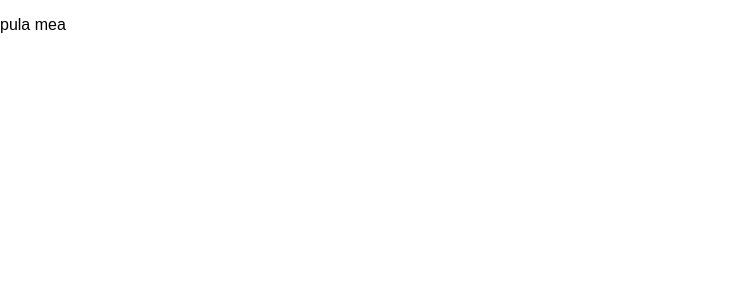
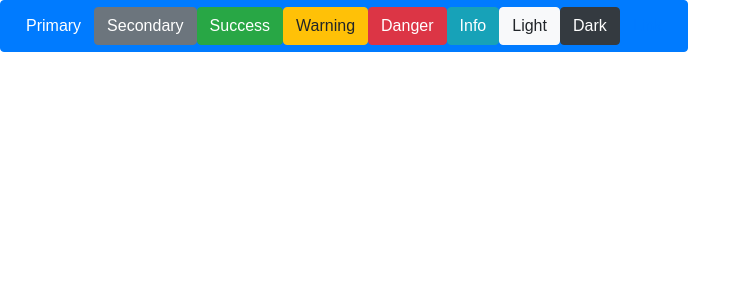
Before and after one commit to dorel-team/overview, a React (Create React App) app: page / in a window 1280 px wide. Shown: the top 300 px of the page, without its empty margins (0-751 px from the left). Built offline with nearby package versions, Linux system fonts and the light colour scheme.

Commit message:
Add buttons

```diff
--- a/package.json
+++ b/package.json
@@ -4,6 +4,7 @@
   "private": true,
   "dependencies": {
     "bootstrap": "^4.4.1",
+    "flow-bin": "^0.118.0",
     "react": "^16.12.0",
     "react-bootstrap": "^1.0.0-beta.16",
     "react-dom": "^16.12.0",
--- a/public/index.html
+++ b/public/index.html
@@ -1,9 +1,12 @@
 <!doctype html>
 <html lang="en">
+
 <head>
   <meta charset="utf-8">
   <meta name="viewport" content="width=device-width, initial-scale=1">
   <link rel="shortcut icon" href="%PUBLIC_URL%/favicon.ico">
+  <link rel="stylesheet" href="https://maxcdn.bootstrapcdn.com/bootstrap/4.3.1/css/bootstrap.min.css"
+    integrity="sha384-ggOyR0iXCbMQv3Xipma34MD+dH/1fQ784/j6cY/iJTQUOhcWr7x9JvoRxT2MZw1T" crossorigin="anonymous" />
   <!--
       Notice the use of %PUBLIC_URL% in the tag above.
       It will be replaced with the URL of the `public` folder during the build.
@@ -15,6 +18,7 @@
     -->
   <title>React App</title>
 </head>
+
 <body>
   <div id="root"></div>
   <!--
@@ -28,4 +32,5 @@
       To create a production bundle, use `npm run build`.
     -->
 </body>
+
 </html>
--- a/src/App.js
+++ b/src/App.js
@@ -1,19 +1,26 @@
 import React, { Component } from 'react';
 import logo from './logo.svg';
 import './App.css';
+
+import Button from 'react-bootstrap/Button';
+import ButtonToolbar from 'react-bootstrap/Button';
 
 class App extends Component
 {
   render()
   {
     return (
-      <p>pula
-
-
-
-
-
-        mea</p>
+      <ButtonToolbar>
+        <Button variant="primary">Primary</Button>
+        <Button variant="secondary">Secondary</Button>
+        <Button variant="success">Success</Button>
+        <Button variant="warning">Warning</Button>
+        <Button variant="danger">Danger</Button>
+        <Button variant="info">Info</Button>
+        <Button variant="light">Light</Button>
+        <Button variant="dark">Dark</Button>
+        <Button variant="link">Link</Button>
+      </ButtonToolbar>
     );
   }
 }
--- a/src/index.js
+++ b/src/index.js
@@ -1,8 +1,11 @@
+import 'bootstrap/dist/css/bootstrap.min.css';
+
 import React from 'react';
 import ReactDOM from 'react-dom';
 import App from './App';
 import './index.css';
 
+
 ReactDOM.render(
   <App />,
   document.getElementById('root')
```
Also changed, not shown: 1 other file (tests, documents, lock files or other folders). Lines whose indentation alone changed are shown as unchanged.
